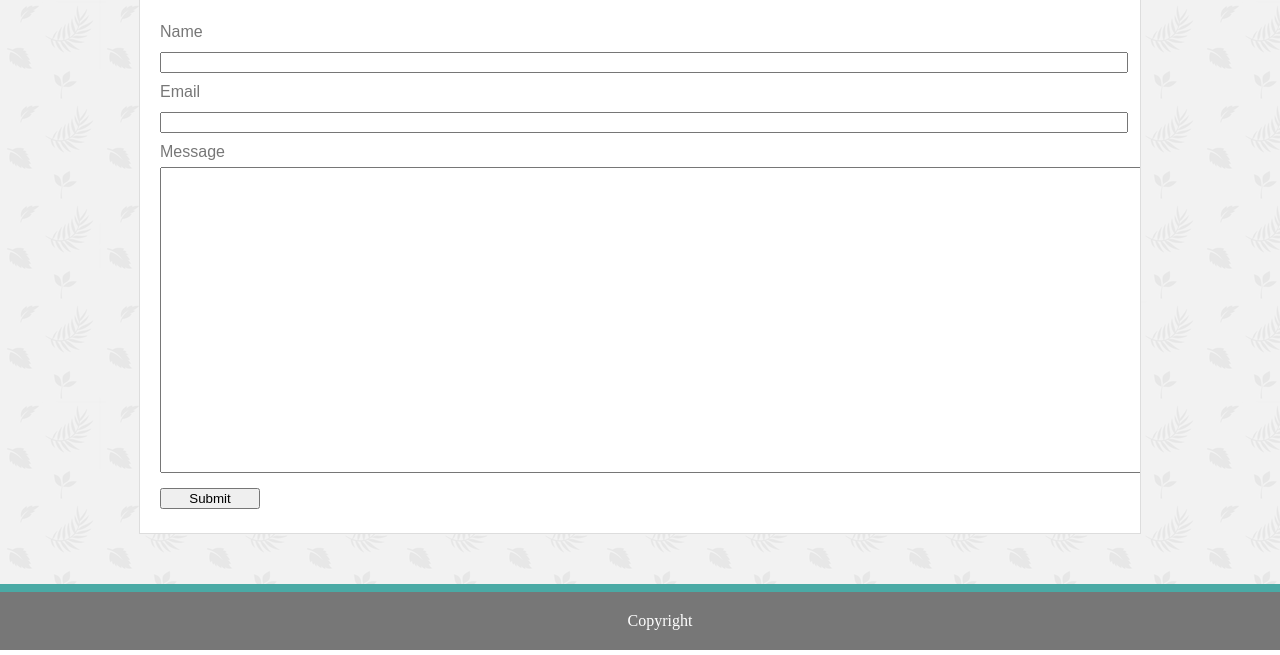
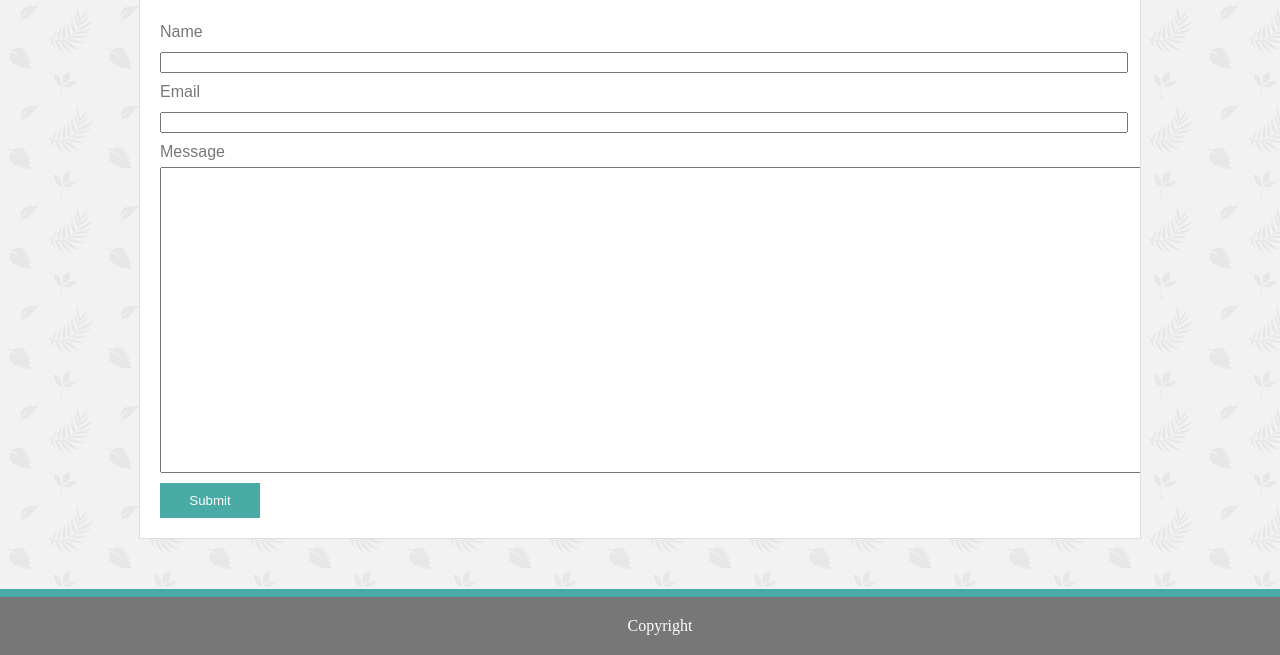
Before and after one commit to emily599/Basic-Portfolio, a plain HTML site: page contact.html in a window 1280 px wide. Shown: the part 198-853 px from the top of the page. Drawn offline with Linux system fonts and the light colour scheme.

Commit message:
i forgot to push last night

```diff
--- a/contact.html
+++ b/contact.html
@@ -41,7 +41,7 @@
             <input type="submit" id="submitbutton">
         </form>
     </div>
-    <div id=footer>Copyright</div>
+    <footer>Copyright</footer>
 </body>
 
 </html>
--- a/style.css
+++ b/style.css
@@ -4,7 +4,7 @@
     background-color: #4aaaa5;
     padding: 20px;
     color: white;
-    font-family: 'Georgia', Times, Times New Roman, serif;`
+    font-family: 'Georgia', Times, Times New Roman, serif;
     margin: 0px;
 
 }
@@ -68,6 +68,13 @@ nav {
 }
 #content #submitbutton {
     width: 100px;
+    color: white;
+    background-color: #4aaaa5;
+    border-style: none;
+    text-decoration: none;
+    padding-top: 10px;
+    padding-bottom: 10px;
+    font: 'arial', 'helvetica neue', 'helvetiva', 'sans-serif'
 }
 
 #profilepic{
@@ -82,8 +89,9 @@ body {
     margin:0px;
     background-image:url(./assets/images/leaves-pattern.png);
     background-style: repeat;
+    width: 100%;
 }
-#footer {
+footer {
     color: white;
     background-color: #777777;
     margin-left: auto;
```
Also changed, not shown: index.html (+8 -6 lines), portfolio.html (+1 -1 lines).
